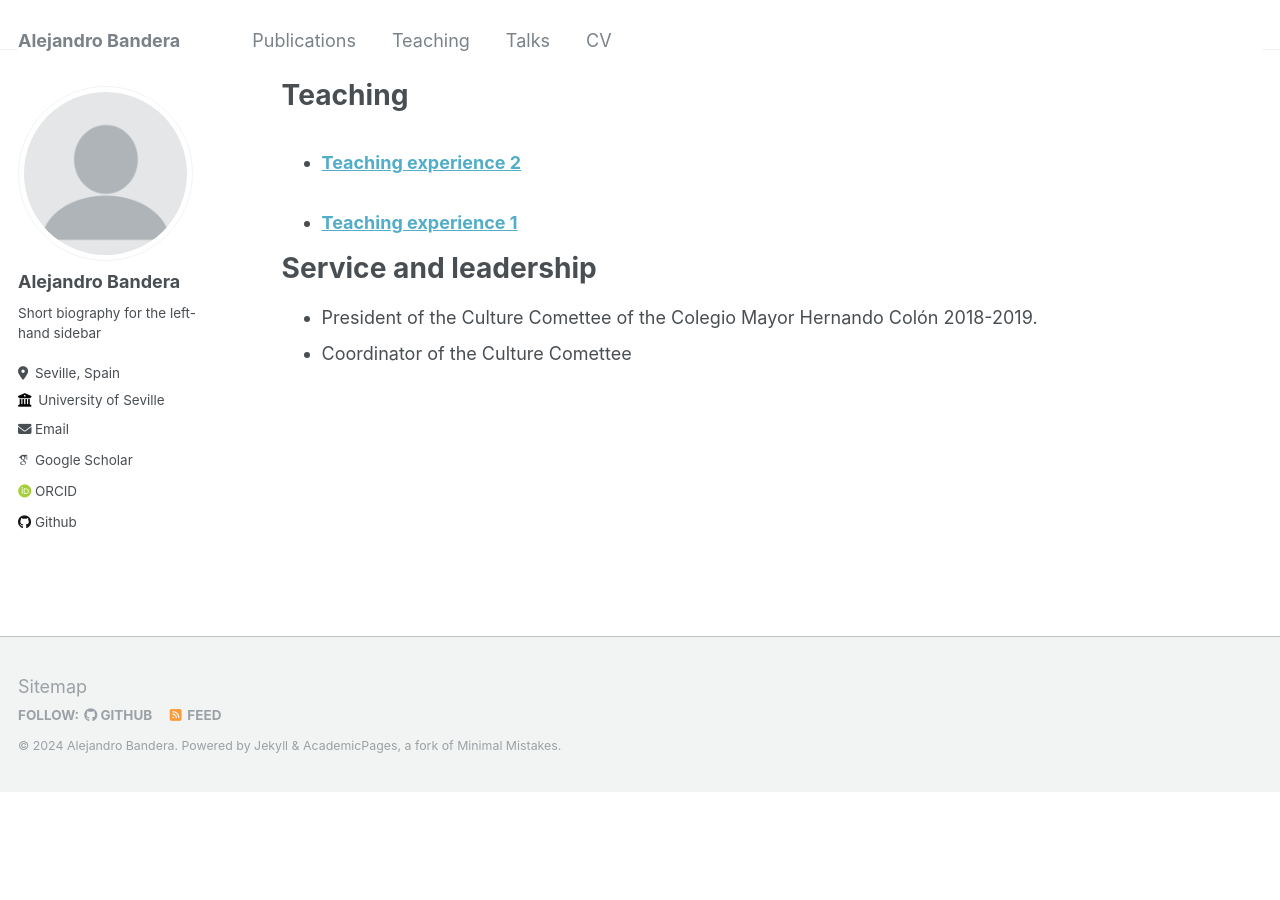
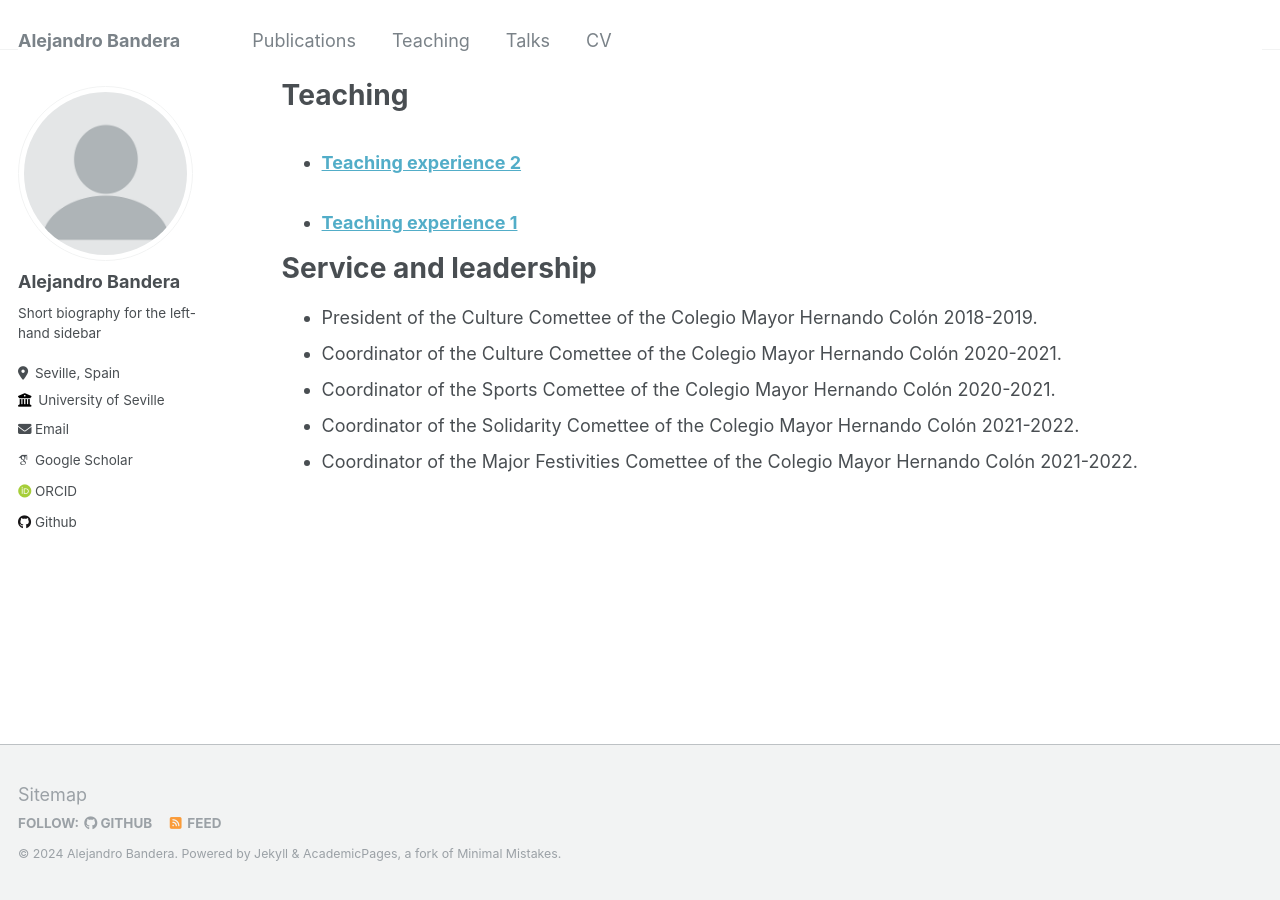
Before and after one commit to abanderam/abandera.github.io, a Jekyll site: the page built from _pages/cv.md, in a window 1280 px wide and 900 px high, scrolled down 1826 px. Built offline with Jekyll 4.4.1, drawn with Linux system fonts in a browser that asks for light colours; some web fonts are replaced; before the commit the page ends 2618 px from its top, so only the background shows below that.

Commit message:
Update cv.md

```diff
--- a/_pages/cv.md
+++ b/_pages/cv.md
@@ -59,4 +59,7 @@ Teaching
 Service and leadership
 ======
 * President of the Culture Comettee of the Colegio Mayor Hernando Colón 2018-2019.
-* Coordinator of the Culture Comettee
+* Coordinator of the Culture Comettee of the Colegio Mayor Hernando Colón 2020-2021.
+* Coordinator of the Sports Comettee of the Colegio Mayor Hernando Colón 2020-2021.
+* Coordinator of the Solidarity Comettee of the Colegio Mayor Hernando Colón 2021-2022.
+* Coordinator of the Major Festivities Comettee of the Colegio Mayor Hernando Colón 2021-2022.
```
